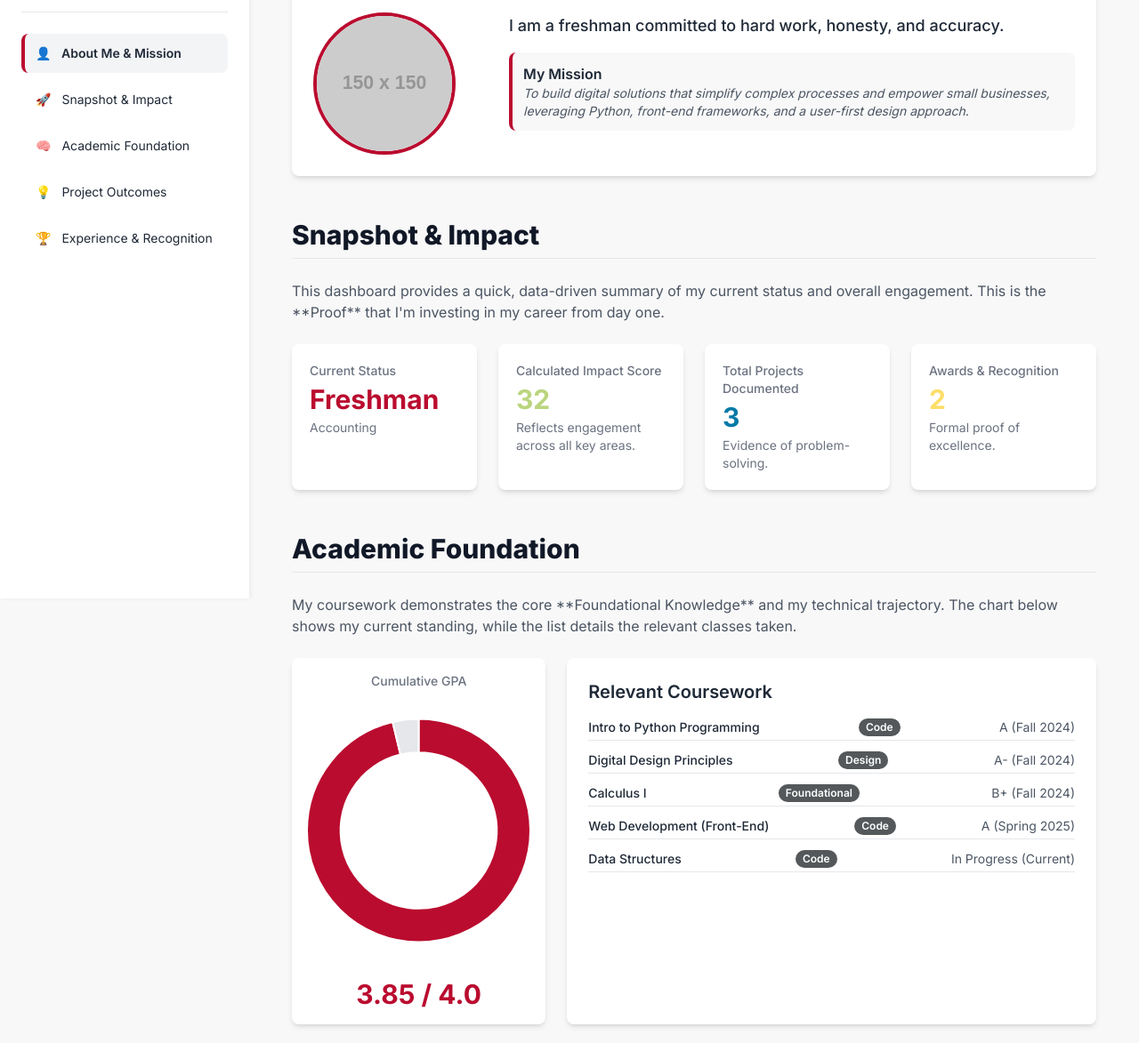
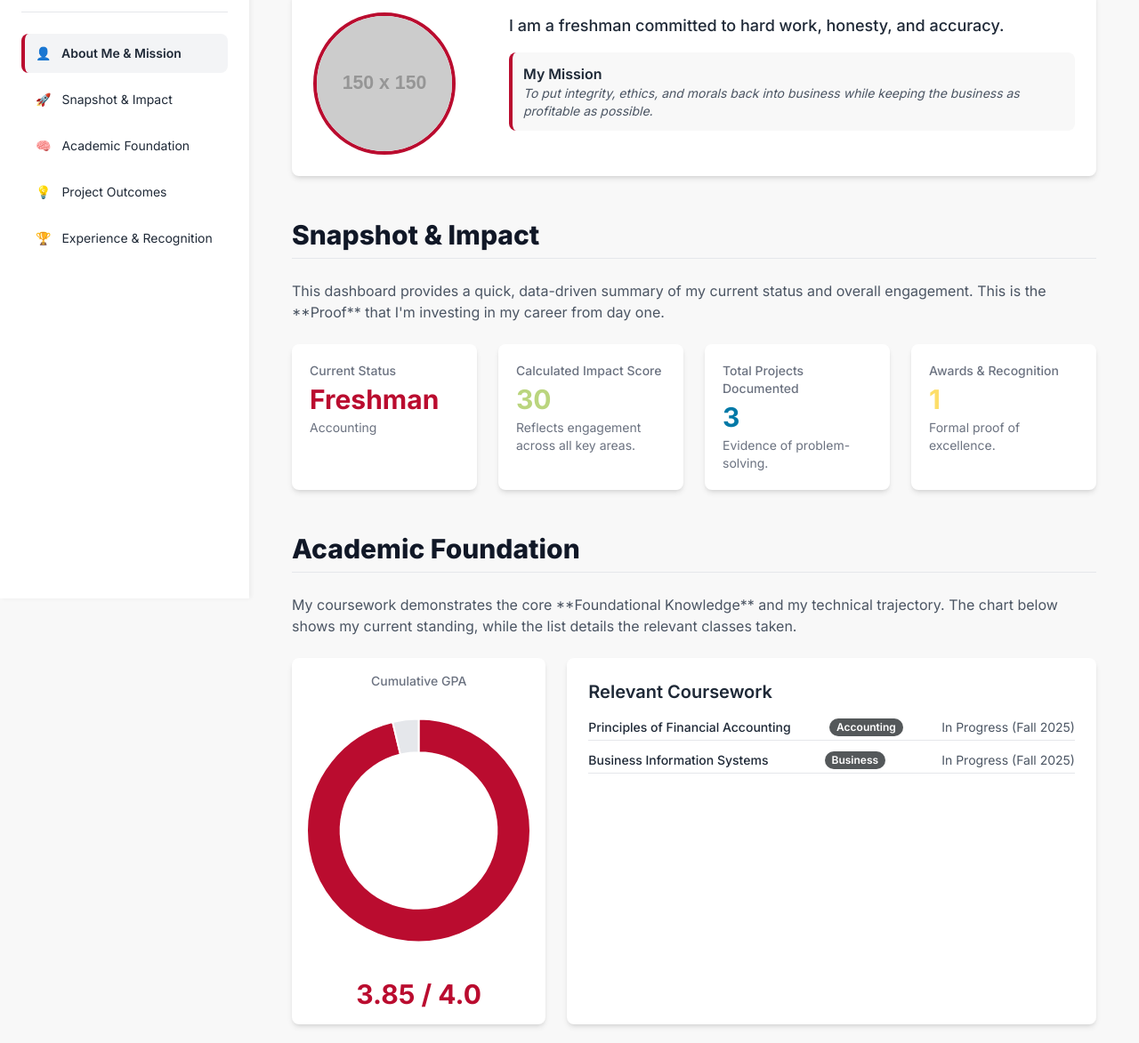
Before and after one commit to Riley-McWilliams/McWilliams-Personal-Portfolio, a plain HTML site: page index.html in a window 1280 px wide. Shown: the part 127-1300 px from the top of the page at 89% size. Drawn offline with nearby package versions, Linux system fonts and the light colour scheme; placeholder pictures from the web are drawn by us.

Commit message:
Update index.html

```diff
--- a/index.html
+++ b/index.html
@@ -266,7 +266,7 @@ CONFIRMATION: NO SVG graphics used. NO Mermaid JS used. -->
             photoUrl: "https://placehold.co/150x150/BA0C2F/FFFFFF/png?text=RILEY+C", // Replace with a URL to a professional headshot
             logoUrl: "https://placehold.co/40x40/BA0C2F/FFFFFF.png?text=BSU", // URL for your school logo or personal brand icon
             personalBio: "I am a freshman committed to hard work, honesty, and accuracy.",
-            missionStatement: "To build digital solutions that simplify complex processes and empower small businesses, leveraging Python, front-end frameworks, and a user-first design approach.",
+            missionStatement: "To put integrity, ethics, and morals back into business while keeping the business as profitable as possible.",
         };
 
         /*
@@ -279,11 +279,8 @@ CONFIRMATION: NO SVG graphics used. NO Mermaid JS used. -->
 
         // 1.2 ACADEMICS (REQUIRED: Add relevant classes)
         const academicData = [
-            { name: "Intro to Python Programming", grade: "A", semester: "Fall 2024", relevance: "Code" },
-            { name: "Digital Design Principles", grade: "A-", semester: "Fall 2024", relevance: "Design" },
-            { name: "Calculus I", grade: "B+", semester: "Fall 2024", relevance: "Foundational" },
-            { name: "Web Development (Front-End)", grade: "A", semester: "Spring 2025", relevance: "Code" },
-            { name: "Data Structures", grade: "In Progress", semester: "Current", relevance: "Code" },
+            { name: "Principles of Financial Accounting", grade: "In Progress", semester: "Fall 2025", relevance: "Accounting" },
+            { name: "Business Information Systems", grade: "In Progress", semester: "Fall 2025", relevance: "Business" },
         ];
 
         // 1.3 PROJECTS (REQUIRED: Follow C-S-R format)
@@ -317,12 +314,10 @@ CONFIRMATION: NO SVG graphics used. NO Mermaid JS used. -->
         // 1.4 EXPERIENCE & AWARDS (REQUIRED)
         const recognitionData = {
             experience: [
-                { title: "Team Lead, Ball State Hackathon", type: "Extracurricular", duration: "Oct 2025", detail: "Led a four-person team to develop a functional prototype in **24 hours**." },
-                { title: "Library Volunteer (IT Support)", type: "Community Service", duration: "Jan - May 2025", detail: "Provided **40+ hours** of technical support for public computers and staff devices." },
+                { title: "Food Service, Ball State Dining", type: "Job", duration: "Sept. 2025 - Present", detail: "Worked at Woodworth Dining Hall serving food to students." },
             ],
             awards: [
-                { title: "Dean's List", duration: "Fall 2024", detail: "Achieved a **3.8 GPA**." },
-                { title: "Rising Star Freshman Award", duration: "Spring 2025", detail: "Recognized by the CS department for high academic achievement and engagement." },
+                { title: "Ball State Scholars Award", duration: "Fall 2025 - Spring 2029", detail: "Got a scholarship for outstanding performance before enrollment" },
             ]
         };
 
```
